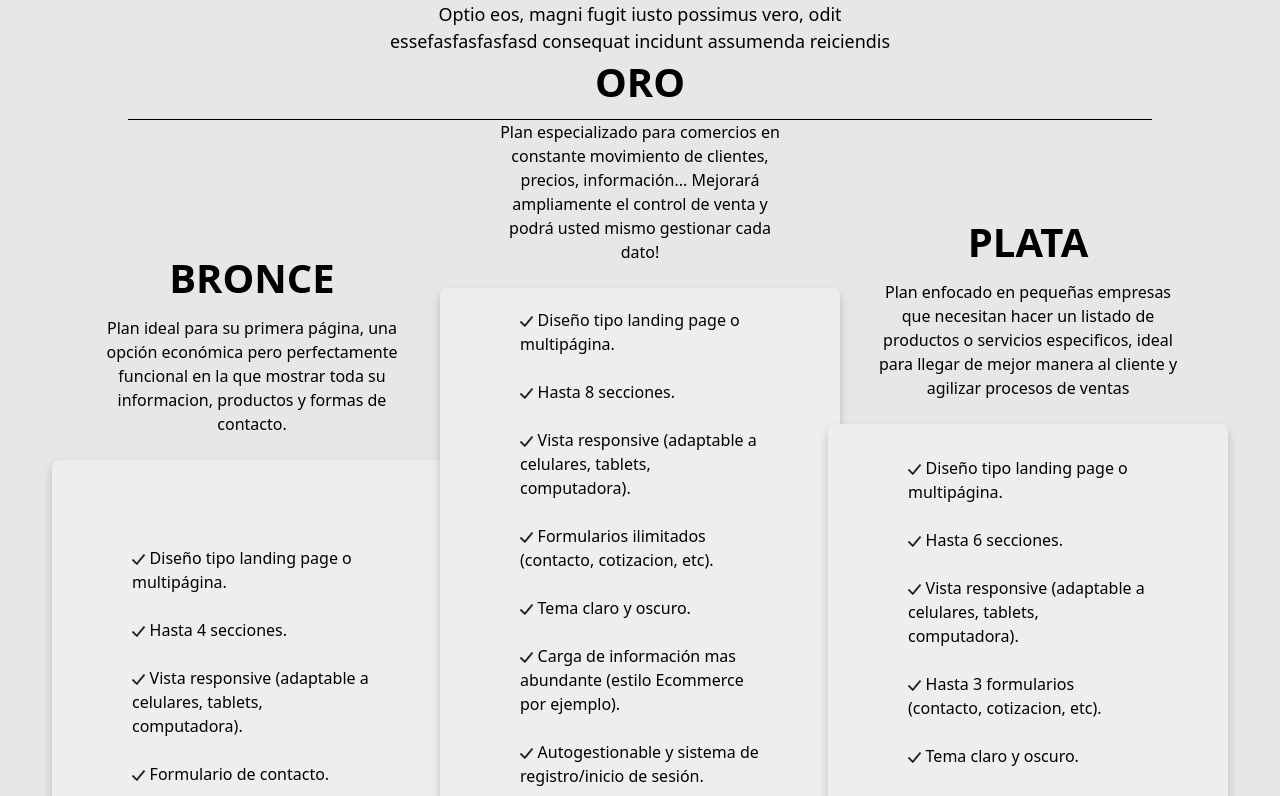
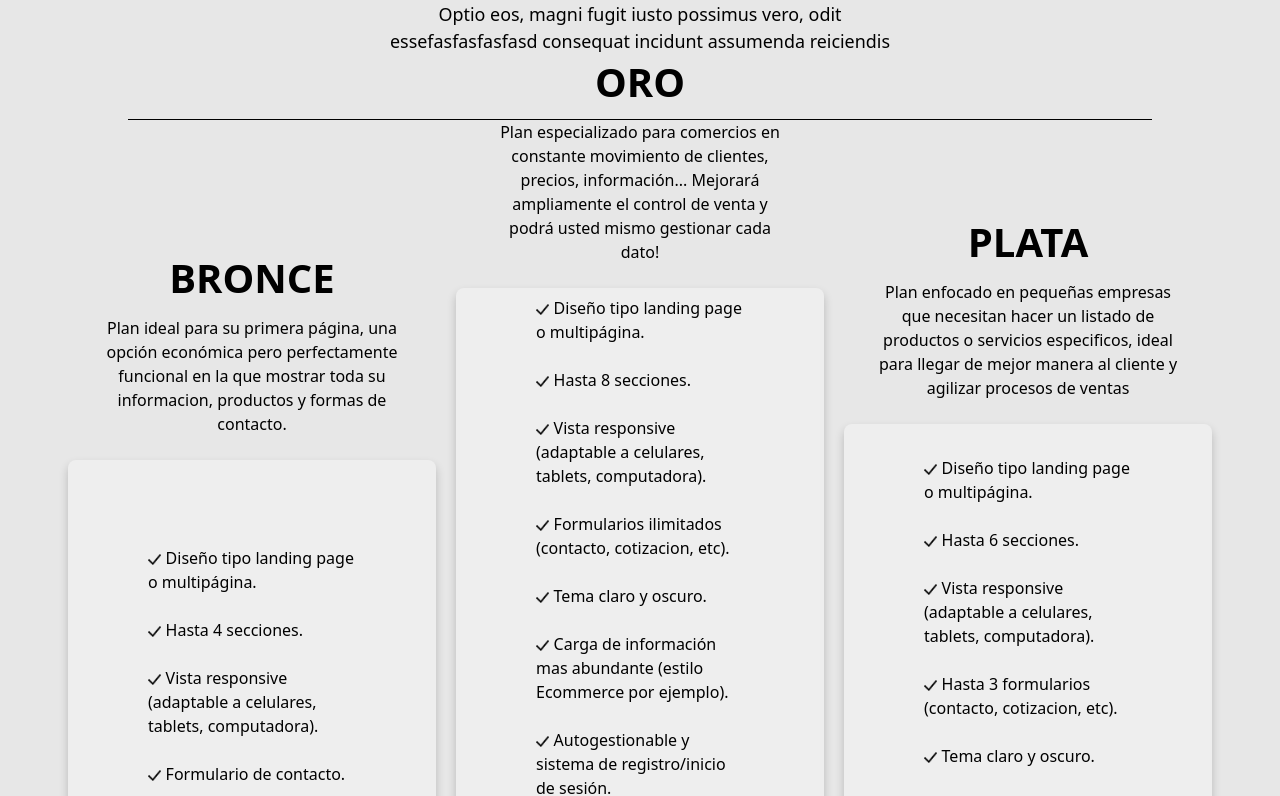
Before and after one commit to dileo24/portafolioGP, a React (Create React App) app in the folder client/: page / in a window 1280 px wide. Shown: the part 2408-3204 px from the top of the page. Built offline with nearby package versions, Linux system fonts and the light colour scheme.

Commit message:
tamaño de planes

```diff
--- a/client/src/styles/components/_planes.scss
+++ b/client/src/styles/components/_planes.scss
@@ -67,7 +67,7 @@
       }
       .detalles {
         margin-top: 1.5rem;
-        width: 25rem;
+        width: 100%;
         height: 40rem;
         position: relative;
         border-radius: 0.5rem;
```
